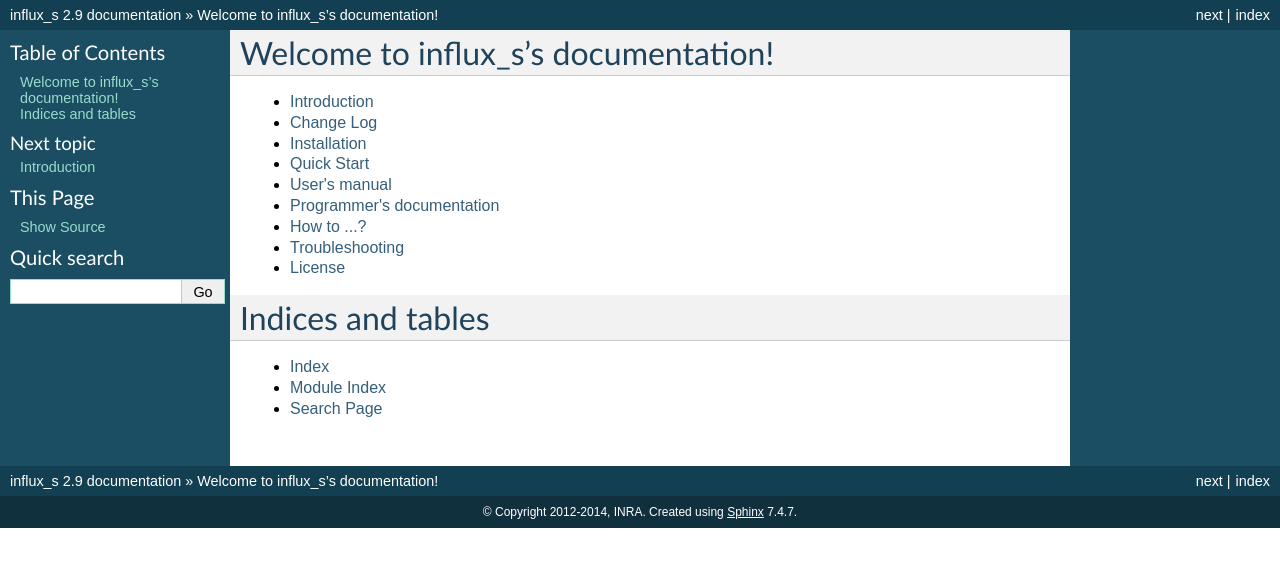
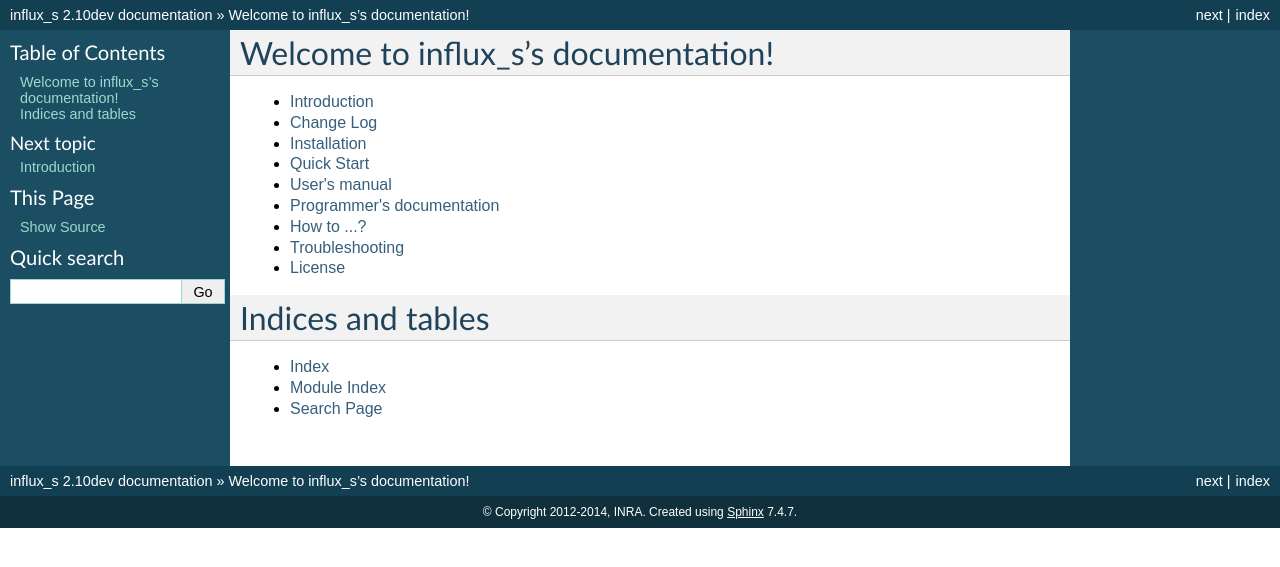
Before and after one commit to sgsokol/influx, a Sphinx documentation site: the page built from doc/index.rst, in a window 1280 px wide. Shown: the top 567 px of the page. Built offline with Sphinx 7.4.7, drawn with Linux system fonts in a browser that asks for light colours.

Commit message:
started 2.10dev

```diff
--- a/doc/conf.py
+++ b/doc/conf.py
@@ -48,9 +48,9 @@
 # built documents.
 #
 # The short X.Y version.
-version = '2.9'
+version = '2.10dev'
 # The full version, including alpha/beta/rc tags.
-release = '2.9'
+release = '2.10dev'
 
 # The language for content autogenerated by Sphinx. Refer to documentation
 # for a list of supported languages.
```
